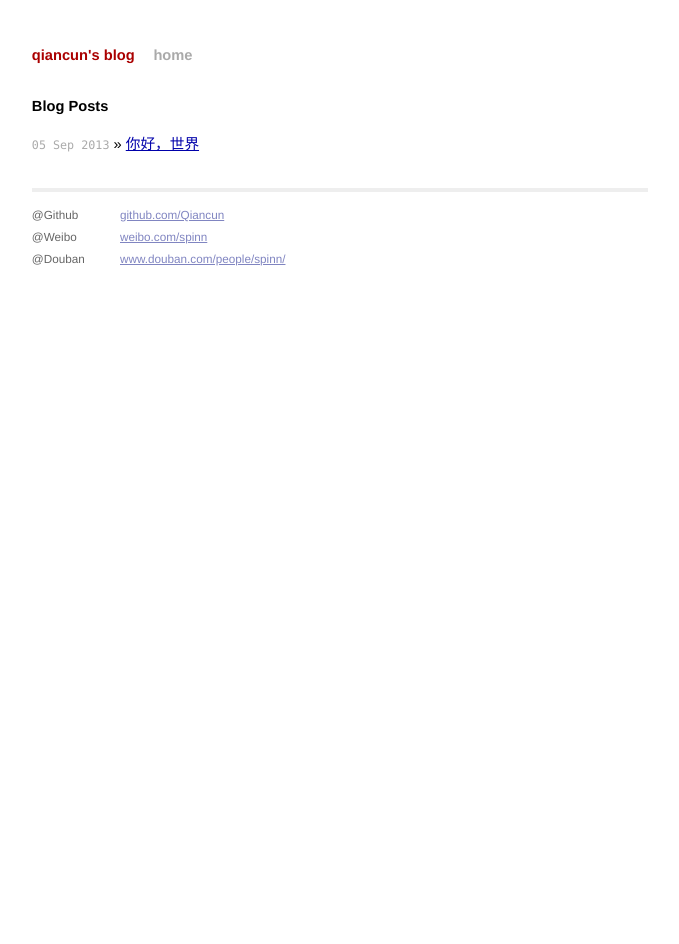
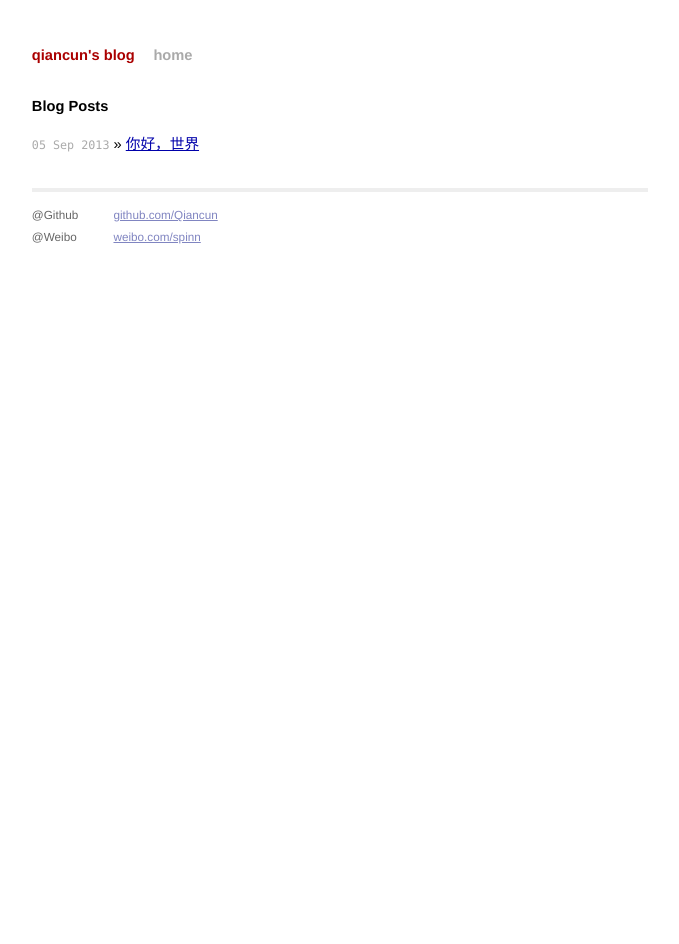
Before and after one commit to Qiancun/qiancun.github.io, a Jekyll site: the page built from index.html, in a window 1280 px wide. Shown: the whole page, without its empty margins (300-979 px from the left). Built offline with Jekyll 4.4.1, drawn with Linux system fonts in a browser that asks for light colours.

Commit message:
wengqiancun

```diff
--- a/_layouts/default.html
+++ b/_layouts/default.html
@@ -38,14 +38,12 @@ var WRInitTime=(new Date()).getTime();
       <p>
         @Github<br />
         @Weibo<br />
-        @Douban
       </p>
     </div>
     <div class="contact">
       <p>
         <a href="http://github.com/Qiancun/">github.com/Qiancun</a><br />
         <a href="http://weibo.com/spinn">weibo.com/spinn</a><br />
-        <a href="http://www.douban.com/people/spinn/">www.douban.com/people/spinn/</a>
       </p>
     </div>
   </div>
```
